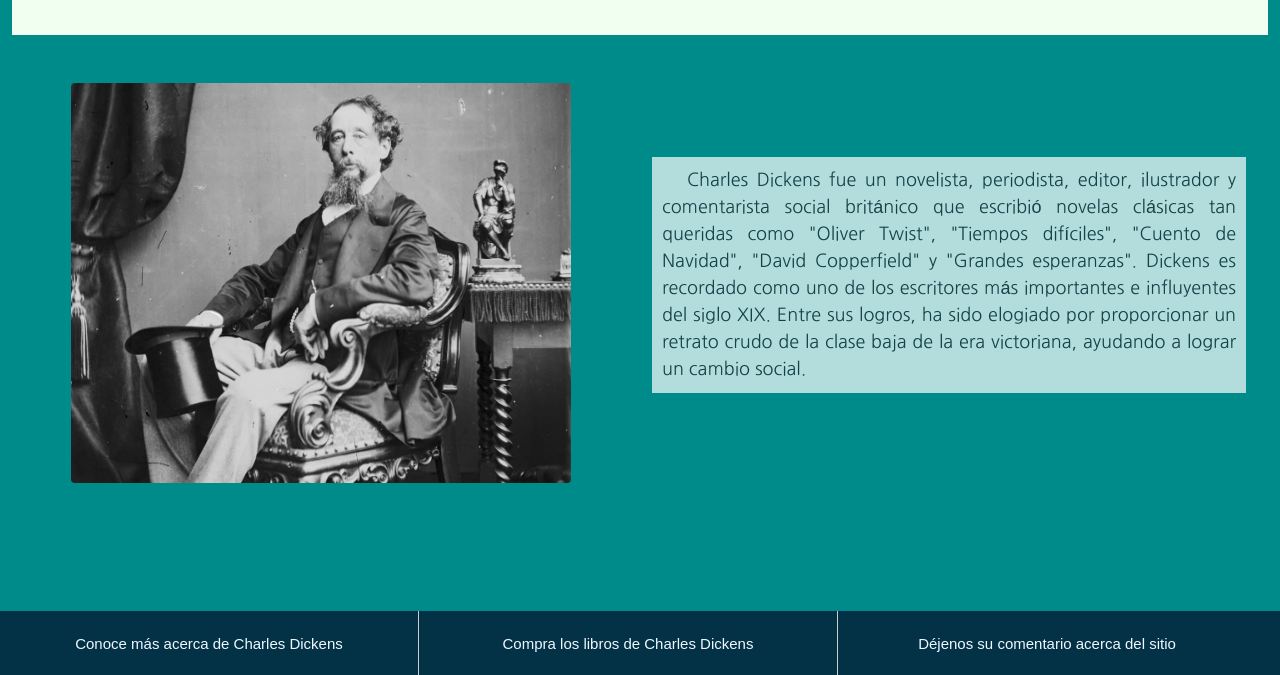
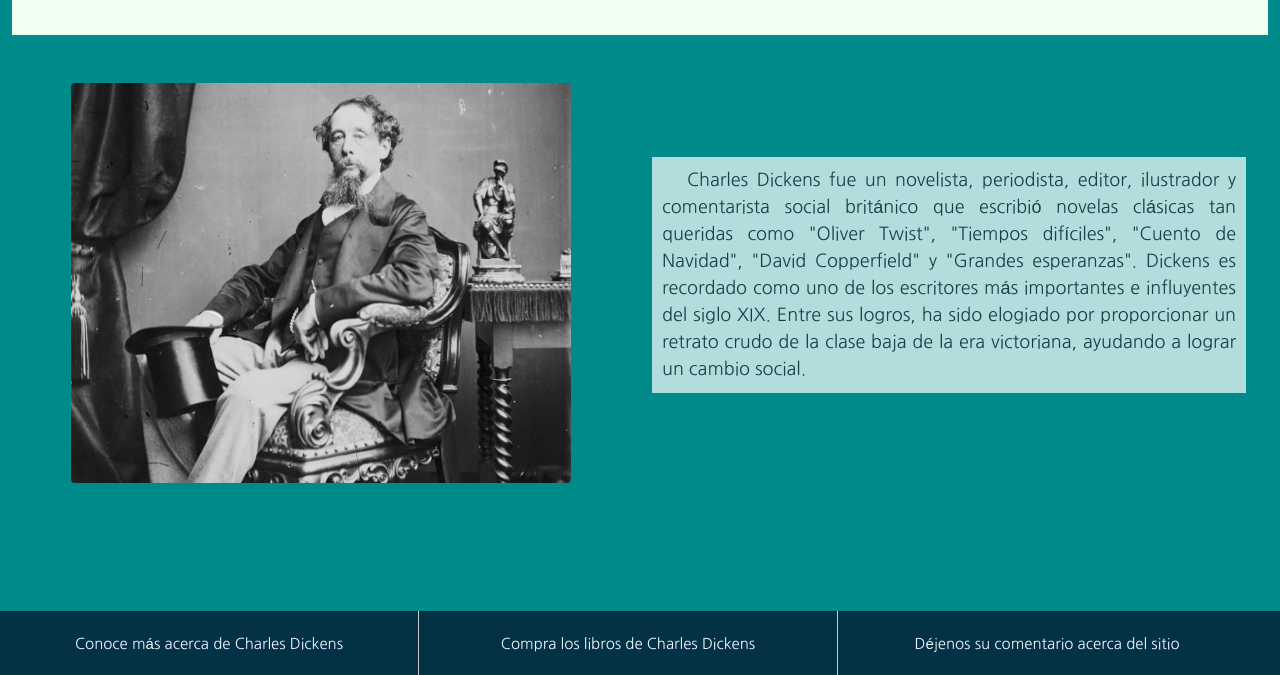
Before and after one commit to MartinaEstevez/nuevo_repo, a website: page index.html in a window 1280 px wide. Shown: the part 357-1032 px from the top of the page. Drawn offline with nearby package versions, Linux system fonts and the light colour scheme.

Commit message:
Edite la tipografia del footer

```diff
--- a/scss/prueba.scss
+++ b/scss/prueba.scss
@@ -48,7 +48,7 @@ hr{
         background-color: #033247;
         text-decoration: none;
         font-size: 15px;
-        font-family:Arial, Helvetica, sans-serif;
+        font-family: 'Nanum Gothic', sans-serif;;
         color: aliceblue;}}
 
 .header{
```
Also changed, not shown: css/prueba.css.
